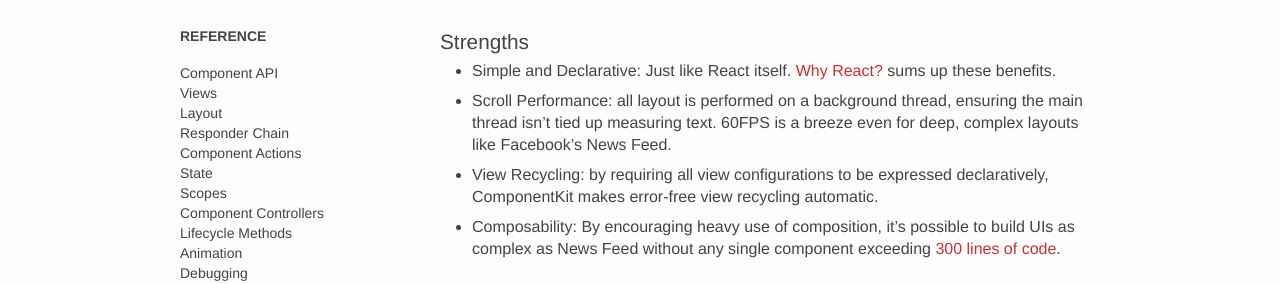
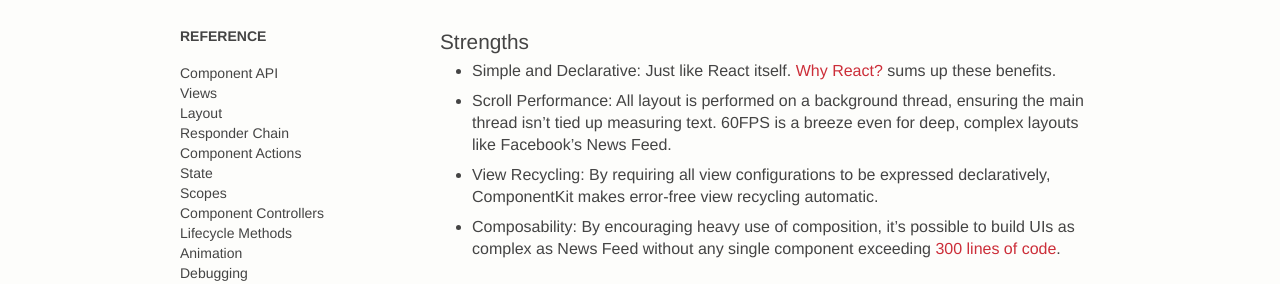
Before and after one commit to dstnbrkr/componentkit, a Jekyll site: the page built from _docs/uses.md, in a window 1280 px wide and 1279 px high. Shown: the part 175-459 px from the top of the window. Built offline with Jekyll 4.4.1, drawn with Linux system fonts in a browser that asks for light colours; Markdown is read by kramdown in place of the engine named in the settings; comment, search, counter and statistics services are not loaded.

Commit message:
Consistency

```diff
--- a/_docs/uses.md
+++ b/_docs/uses.md
@@ -9,8 +9,8 @@
 ### Strengths
 
 - Simple and Declarative: Just like React itself. [Why React?](http://facebook.github.io/react/docs/why-react.html) sums up these benefits.
-- Scroll Performance: all layout is performed on a background thread, ensuring the main thread isn't tied up measuring text. 60FPS is a breeze even for deep, complex layouts like Facebook's News Feed.
-- View Recycling: by requiring all view configurations to be expressed declaratively, ComponentKit makes error-free view recycling automatic.
+- Scroll Performance: All layout is performed on a background thread, ensuring the main thread isn't tied up measuring text. 60FPS is a breeze even for deep, complex layouts like Facebook's News Feed.
+- View Recycling: By requiring all view configurations to be expressed declaratively, ComponentKit makes error-free view recycling automatic.
 - Composability: By encouraging heavy use of composition, it's possible to build UIs as complex as News Feed without any single component exceeding [300 lines of code](under-300-lines.html).
 
 ### Considerations
```
